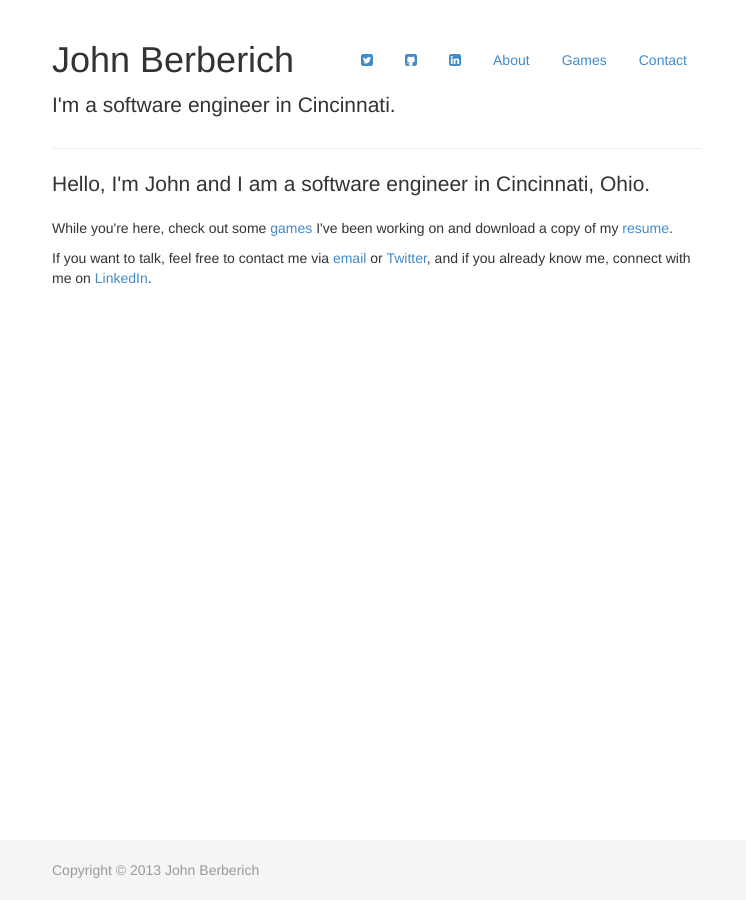
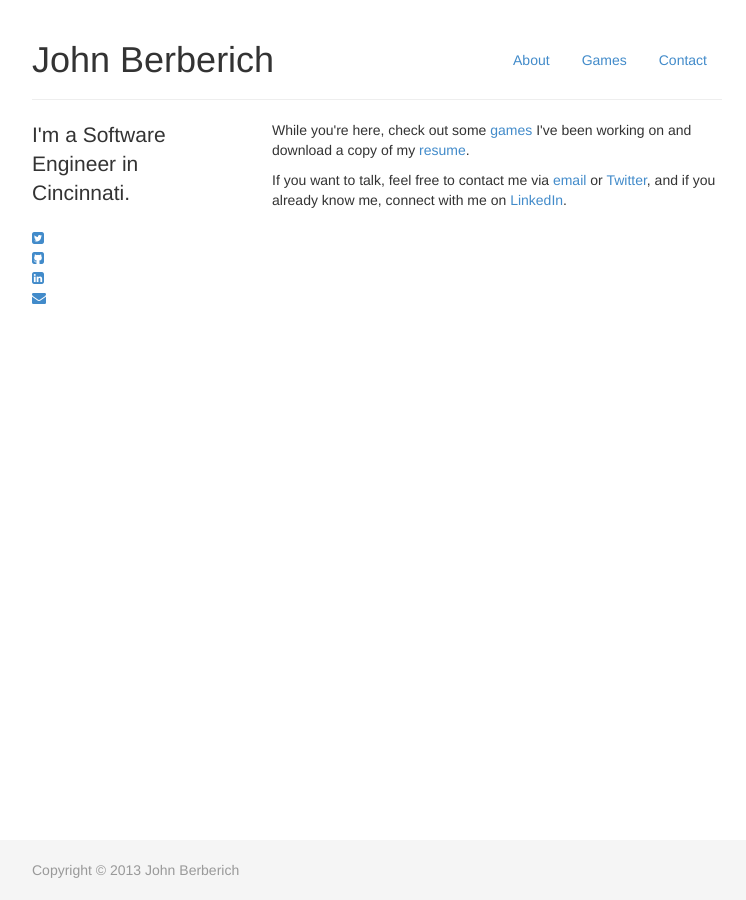
Before and after one commit to johnberberich/johnberberich.github.io, a Jekyll site: the page built from index.html, in a window 1280 px wide. Shown: the whole page, without its empty margins (263-1009 px from the left). Built offline with Jekyll 4.4.1, drawn with Linux system fonts in a browser that asks for light colours.

Commit message:
Add sidebar.

```diff
--- a/_layouts/default.html
+++ b/_layouts/default.html
@@ -22,20 +22,35 @@
 			<header class="page-header">
 				<nav>
 					<ul class="nav nav-pills pull-right">
-						<li><a href="https://twitter.com/johnberberich"><i class="fa fa-twitter-square"></i></a></li>
-						<li><a href="https://github.com/johnberberich"><i class="fa fa-github-square"></i></a></li>
-						<li><a href="http://www.linkedin.com/in/johnberberich"><i class="fa fa-linkedin-square"></i></a></li>
 						<li><a href="about.html">About</a></li>
 						<li><a href="games.html">Games</a></li>
 						<li><a href="contact.html">Contact</a></li>
 					</ul>
 				</nav>
-				<h1>John Berberich</h1>
-				<p class="lead">I'm a software engineer in Cincinnati.</p>
+				<h1><span itemprop="name">John Berberich</span></h1>
 			</header>
-			<section>
-			{{ content }}
-			</section>
+			<div class="row">
+				<div class="col-sm-3 sidebar">
+					<div>
+						<p class="lead" itemscope itemtype="http://data-vocabulary.org/Person">
+							I'm a <span itemprop="title">Software Engineer</span>
+							in <span itemprop="address" itemscope itemtype="http://data-vocabulary.org/Address">
+								<span itemprop="locality">Cincinnati</span></span>.
+						</p>
+					</div>
+					<div>
+						<ul class="list-unstyled">
+							<li><a href="https://twitter.com/johnberberich"><i class="fa fa-twitter-square"></i></a></li>
+							<li><a href="https://github.com/johnberberich"><i class="fa fa-github-square"></i></a></li>
+							<li><a href="http://www.linkedin.com/in/johnberberich"><i class="fa fa-linkedin-square"></i></a></li>
+							<li><a href="#"><i class="fa fa-envelope"></i></a></li>
+						</ul>
+					</div>
+				</div>
+				<div class="col-sm-8 col-sm-offset-1">
+					{{ content }}
+				</div>
+			</div>
 		</div>
 	</div>
 
--- a/css/style.css
+++ b/css/style.css
@@ -16,7 +16,7 @@ html, body {
 
 .container {
 	width: auto;
-	max-width: 680px;
+	max-width: 720px;
 	padding: 0px 15px;
 }
 
--- a/index.html
+++ b/index.html
@@ -2,13 +2,6 @@
 layout: default
 title: johnberberich.com
 ---
-<p class="lead" itemscope itemtype="http://data-vocabulary.org/Person">
-	Hello, I'm <span itemprop="name">John</span>
-	and I am a <span itemprop="title">software engineer</span>
-	in <span itemprop="address" itemscope itemtype="http://data-vocabulary.org/Address">
-		<span itemprop="locality">Cincinnati</span>,
-		<span itemprop="region">Ohio</span></span>.
-</p>
 <p>While you're here, check out some
 <a href="games.html">games</a> I've been working on
 and download a copy of my
```
